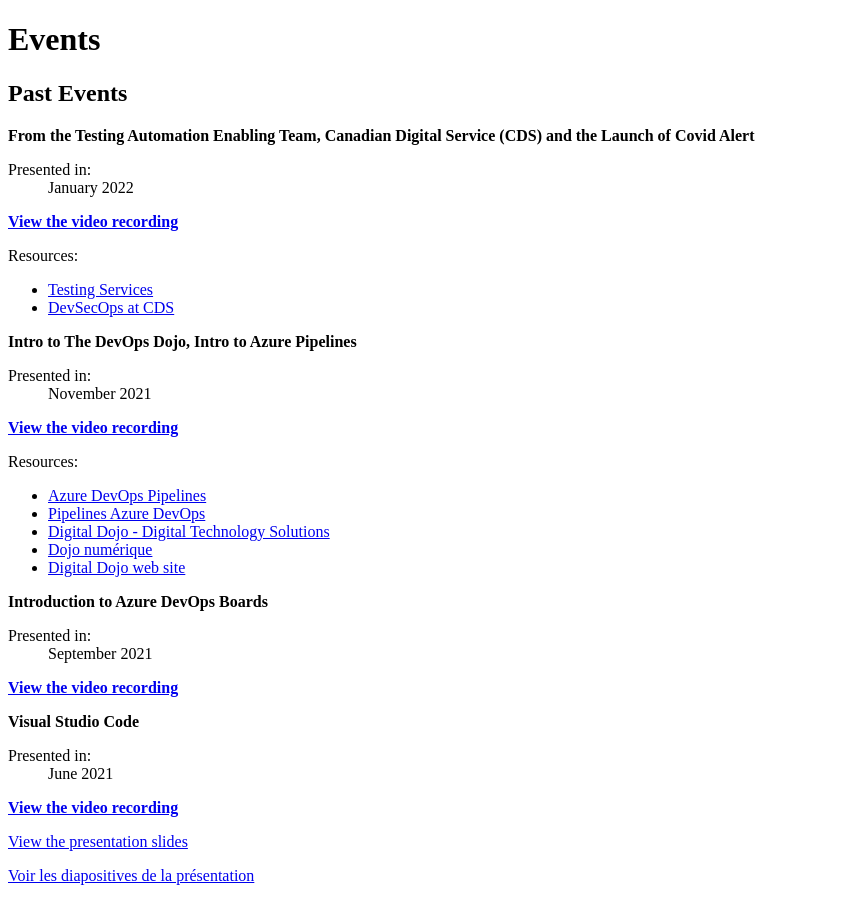
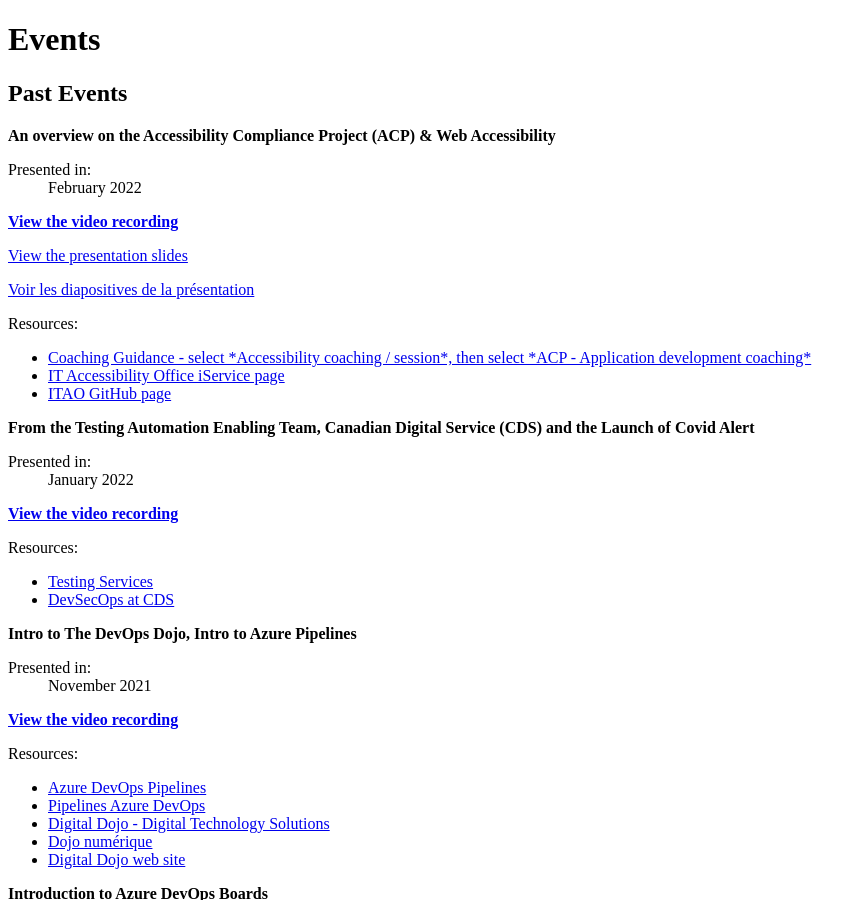
Before and after one commit to esdc-devcop/esdc-devcop.github.io, a Jekyll site: the page built from _pages/events.md, in a window 1280 px wide and 900 px high. Shown: the whole window, without its empty margins (0-866 px from the left). Built offline with Jekyll 4.4.1, drawn with Linux system fonts in a browser that asks for light colours; comment, search, counter and statistics services are not loaded.

Commit message:
added content for feb devcop

```diff
--- a/_data/events.yml
+++ b/_data/events.yml
@@ -1,4 +1,17 @@
 past:
+  - month: February 2022
+    topic: An overview on the Accessibility Compliance Project (ACP) & Web Accessibility
+    recording: https://web.microsoftstream.com/video/57e14fd0-5b0a-4e08-ad11-149d997bf1d9
+    presentation: https://github.com/esdc-devcop/presentations/blob/master/2022feb07_ACP_and_Web_Accessibility_Overview.pdf
+    diapositives: https://github.com/esdc-devcop/presentations/blob/master/2022feb07_ACP_and_Web_Accessibility_Overview_FR.pdf
+    resources:
+      - title: Coaching Guidance - select *Accessibility coaching / session*, then select *ACP - Application development coaching*
+        link: https://a11yrmt.ca/openrequest-en.php
+      - title: IT Accessibility Office iService page
+        link: https://iservice.prv/eng/imit/A11Y/index.shtml
+      - title: ITAO GitHub page
+        link: https://bati-itao.github.io/index.html
+
   - month: January 2022
     topic: From the Testing Automation Enabling Team, Canadian Digital Service (CDS) and the Launch of Covid Alert
     recording: https://web.microsoftstream.com/video/b3b0366b-b11a-4b6f-ab7a-c48598cbcf7a
```
